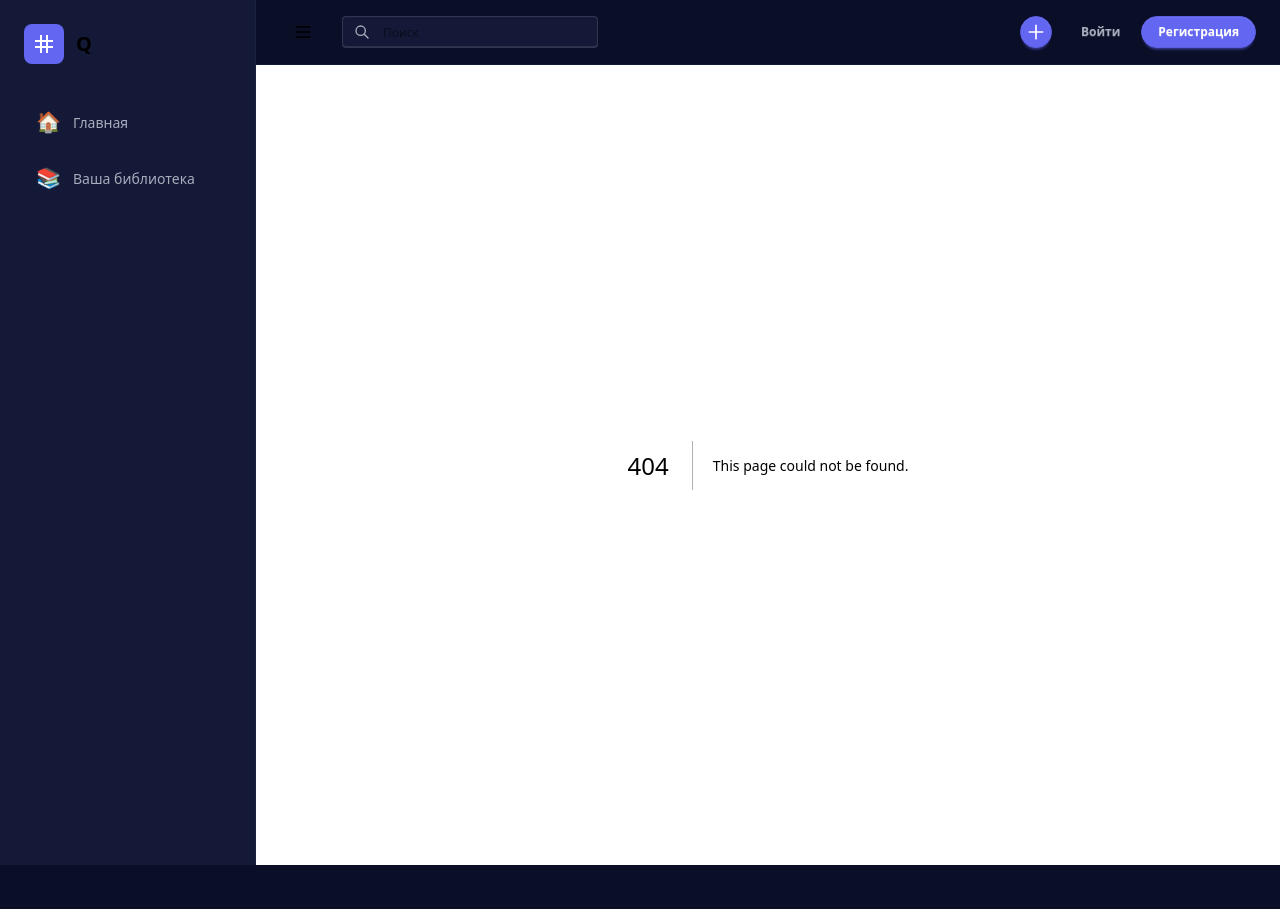
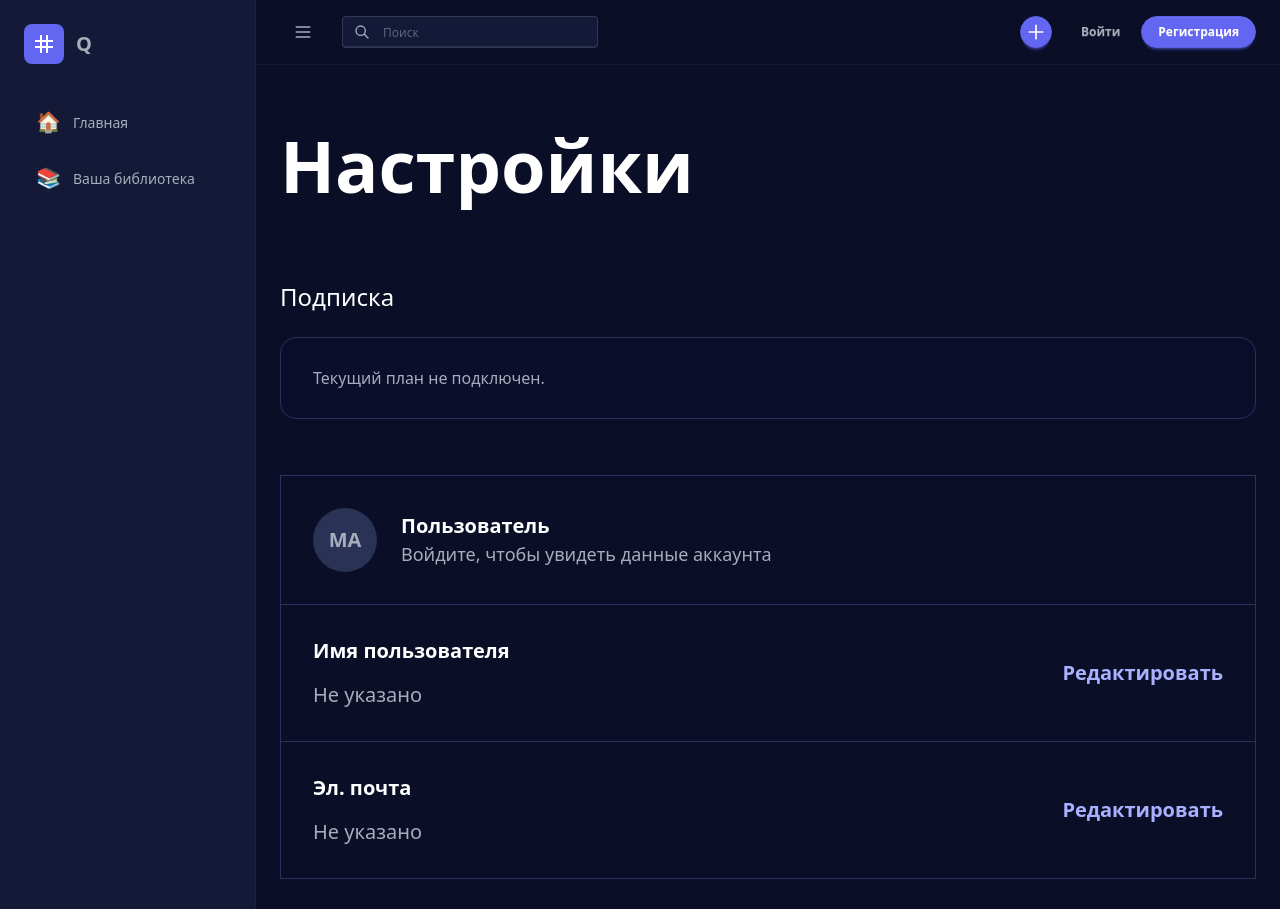
Before and after one commit to Manblax/flashcards2, a Next.js app in the folder frontend/: page /settings in a window 1280 px wide. Before the commit this address had no page. Shown: the top 909 px of the page. Before the commit the page ends 865 px from the top, so only its background shows below. Built offline with nearby package versions, Linux system fonts and the light colour scheme.

Commit message:
Add settings page and link user menu

```diff
--- /dev/null
+++ b/frontend/app/settings/page.tsx
@@ -0,0 +1,105 @@
+"use client";
+
+import Link from "next/link";
+import { useEffect, useState } from "react";
+import {
+  AUTH_STATE_CHANGE_EVENT,
+  getStoredUser,
+  type AuthUser,
+} from "@/lib/auth";
+
+export default function SettingsPage() {
+  const [user, setUser] = useState<AuthUser | null>(null);
+
+  useEffect(() => {
+    const syncUser = () => {
+      setUser(getStoredUser());
+    };
+
+    const handleAuthStateChange = (event: Event) => {
+      const { detail } = event as CustomEvent<AuthUser | null>;
+      setUser(detail ?? getStoredUser());
+    };
+
+    syncUser();
+    window.addEventListener(AUTH_STATE_CHANGE_EVENT, handleAuthStateChange);
+
+    return () => {
+      window.removeEventListener(AUTH_STATE_CHANGE_EVENT, handleAuthStateChange);
+    };
+  }, []);
+
+  const initials = user?.username ? user.username.slice(0, 2).toUpperCase() : "MA";
+
+  return (
+    <div className="mx-auto max-w-6xl px-6 py-16">
+      <h1 className="mb-20 text-6xl font-semibold tracking-normal text-white sm:text-7xl">
+        Настройки
+      </h1>
+
+      <section className="mb-14">
+        <h2 className="mb-6 text-2xl font-medium text-white">Подписка</h2>
+        <div className="rounded-2xl border border-[#29315c] bg-[#0b0d2b] px-8 py-7 text-neutral-content">
+          Текущий план не подключен.
+        </div>
+      </section>
+
+      <section>
+        <div className="overflow-hidden rounded-none border-x border-t border-[#29315c]">
+          <div className="flex items-center gap-6 border-b border-[#29315c] px-8 py-8">
+            <div className="flex h-16 w-16 shrink-0 items-center justify-center rounded-full bg-neutral text-xl font-semibold text-neutral-content">
+              {initials}
+            </div>
+            <div className="min-w-0">
+              <div className="truncate text-xl font-semibold text-white">
+                {user?.username || "Пользователь"}
+              </div>
+              <div className="truncate text-lg font-normal text-neutral-content">
+                {user?.email || "Войдите, чтобы увидеть данные аккаунта"}
+              </div>
+            </div>
+          </div>
+
+          <SettingsRow
+            label="Имя пользователя"
+            value={user?.username || "Не указано"}
+          />
+          <SettingsRow
+            label="Эл. почта"
+            value={user?.email || "Не указано"}
+          />
+        </div>
+
+        {!user ? (
+          <div className="mt-8">
+            <Link
+              href="/login"
+              className="inline-flex rounded-full bg-primary px-7 py-3 text-base font-semibold text-white"
+            >
+              Войти
+            </Link>
+          </div>
+        ) : null}
+      </section>
+    </div>
+  );
+}
+
+function SettingsRow({ label, value }: { label: string; value: string }) {
+  return (
+    <div className="flex min-h-32 items-center justify-between gap-8 border-b border-[#29315c] px-8 py-8">
+      <div className="min-w-0">
+        <div className="mb-4 text-xl font-semibold text-white">{label}</div>
+        <div className="truncate text-xl font-normal text-neutral-content">
+          {value}
+        </div>
+      </div>
+      <button
+        type="button"
+        className="shrink-0 text-xl font-semibold text-[#a9b0ff] transition-colors hover:text-white"
+      >
+        Редактировать
+      </button>
+    </div>
+  );
+}
--- a/frontend/components/layout/UserMenu.tsx
+++ b/frontend/components/layout/UserMenu.tsx
@@ -69,50 +69,51 @@ export default function UserMenu() {
   const initials = user.username ? user.username.slice(0, 2).toUpperCase() : "ME";
 
   return (
-    <div className="dropdown dropdown-end shrink-0">
+    <div className="dropdown dropdown-end relative z-[100] shrink-0">
       <div tabIndex={0} role="button" className="btn btn-ghost btn-circle p-0">
         <div className="w-10 h-10 rounded-full bg-neutral text-neutral-content flex items-center justify-center">
-          <span className="text-sm font-bold leading-none">{initials}</span>
+          <span className="text-sm font-semibold leading-none">{initials}</span>
         </div>
       </div>
       <div
         tabIndex={0}
-        className="dropdown-content z-[1] menu p-4 shadow-lg bg-base-200 rounded-box w-72 mt-2 border border-neutral/20"
+        className="dropdown-content right-0 top-full z-[100] mt-3 w-80 rounded-xl border border-[#262d55] bg-[#151a36] p-6 shadow-2xl shadow-black/35"
       >
         {/* Информация о пользователе */}
-        <div className="flex items-center gap-3 mb-4 px-2">
+        <div className="flex items-center gap-4">
           <div className="w-12 h-12 rounded-full bg-neutral text-neutral-content flex items-center justify-center shrink-0">
-            <span className="text-lg font-bold leading-none">{initials}</span>
+            <span className="text-lg font-semibold leading-none">{initials}</span>
           </div>
           <div className="overflow-hidden">
-            <div className="font-bold text-white truncate" title={user.username}>{user.username}</div>
-            <div className="text-xs text-neutral-content truncate" title={user.email}>{user.email}</div>
+            <div className="text-lg font-semibold text-white truncate" title={user.username}>{user.username}</div>
+            <div className="text-sm text-neutral-content truncate" title={user.email}>{user.email}</div>
           </div>
         </div>
 
-        <div className="divider my-0"></div>
+        <div className="my-6 h-px bg-[#252c52]"></div>
 
         {/* Меню */}
-        <ul className="menu menu-sm gap-1 px-0">
-          <li>
-            <a className="text-neutral-content hover:text-white hover:bg-base-300 py-2">
-              <svg xmlns="http://www.w3.org/2000/svg" className="h-5 w-5 mr-2" fill="none" viewBox="0 0 24 24" stroke="currentColor">
+        <div className="space-y-2">
+          <Link
+            href="/settings"
+            className="flex items-center gap-5 rounded-lg px-3 py-3 text-lg font-medium text-neutral-content transition-colors hover:bg-[#1d2447] hover:text-white"
+          >
+              <svg xmlns="http://www.w3.org/2000/svg" className="h-6 w-6 shrink-0" fill="none" viewBox="0 0 24 24" stroke="currentColor">
                 <path strokeLinecap="round" strokeLinejoin="round" strokeWidth="2" d="M10.325 4.317c.426-1.756 2.924-1.756 3.35 0a1.724 1.724 0 002.573 1.066c1.543-.94 3.31.826 2.37 2.37a1.724 1.724 0 001.065 2.572c1.756.426 1.756 2.924 0 3.35a1.724 1.724 0 00-1.066 2.573c.94 1.543-.826 3.31-2.37 2.37a1.724 1.724 0 00-2.572 1.065c-.426 1.756-2.924 1.756-3.35 0a1.724 1.724 0 00-2.573-1.066c-1.543.94-3.31-.826-2.37-2.37a1.724 1.724 0 00-1.065-2.572c-1.756-.426-1.756-2.924 0-3.35a1.724 1.724 0 001.066-2.573c-.94-1.543.826-3.31 2.37-2.37.996.608 2.296.07 2.572-1.065z" />
                 <path strokeLinecap="round" strokeLinejoin="round" strokeWidth="2" d="M15 12a3 3 0 11-6 0 3 3 0 016 0z" />
               </svg>
               Настройки
-            </a>
-          </li>
-        </ul>
+          </Link>
+        </div>
 
-        <div className="divider my-0"></div>
+        <div className="my-6 h-px bg-[#252c52]"></div>
 
-        <div className="mt-2">
+        <div>
           <button
             onClick={handleLogout}
-            className="btn btn-ghost btn-sm w-full justify-start text-neutral-content hover:text-white hover:bg-base-300"
+            className="flex w-full items-center gap-5 rounded-lg px-3 py-3 text-left text-lg font-medium text-neutral-content transition-colors hover:bg-[#1d2447] hover:text-white"
           >
-            <svg xmlns="http://www.w3.org/2000/svg" className="h-5 w-5 mr-2" fill="none" viewBox="0 0 24 24" stroke="currentColor">
+            <svg xmlns="http://www.w3.org/2000/svg" className="h-6 w-6 shrink-0" fill="none" viewBox="0 0 24 24" stroke="currentColor">
               <path strokeLinecap="round" strokeLinejoin="round" strokeWidth="2" d="M17 16l4-4m0 0l-4-4m4 4H7m6 4v1a3 3 0 01-3 3H6a3 3 0 01-3-3V7a3 3 0 013-3h4a3 3 0 013 3v1" />
             </svg>
             Выйти
```
